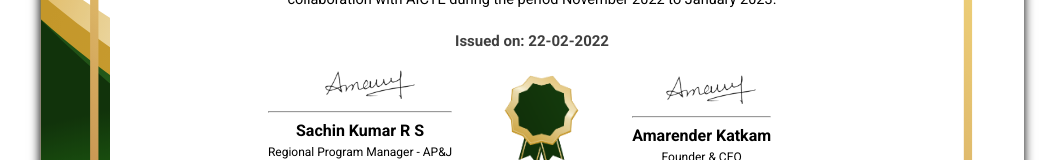
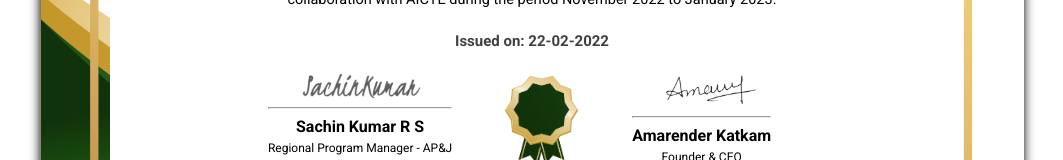
Before and after one commit to rushi-mereddy/VMware-certificate, a plain HTML site: page index.html in a window 1280 px wide. Shown: the part 407-567 px from the top of the page, without its empty margins (108-1171 px from the left). Drawn offline with Linux system fonts and the light colour scheme; a web font is replaced by a local one.

Commit message:
Add files via upload

```diff
--- a/index.html
+++ b/index.html
@@ -61,7 +61,7 @@
 
         <div class="signs">
             <div class="g-sign-div" style="margin-top: -5px;">
-                <img src="assets/a-sign.png" style="width: 125px;">
+                <img src="assets/sachin-sign.png" style="width: 125px;" class="sachin-sign">
                 <hr>
                 <div class="sign-text">
                     Sachin Kumar R S
--- a/style.css
+++ b/style.css
@@ -155,3 +155,7 @@ hr{
 .sign-text{
     font-weight: 600;;
 }
+
+.sachin-sign{
+  filter: invert(31%) sepia(0%) saturate(1847%) hue-rotate(146deg) brightness(105%) contrast(74%);
+}
```
